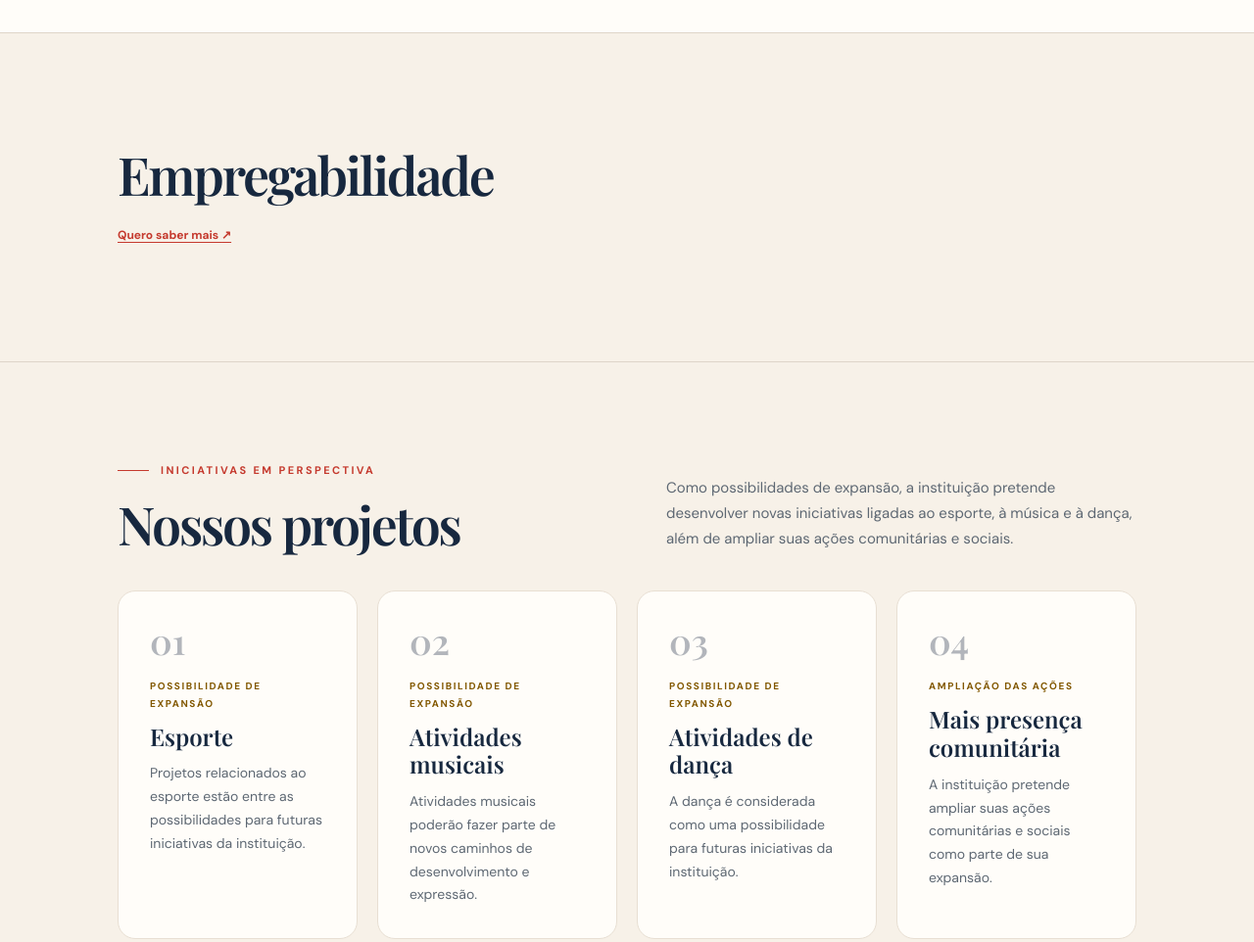
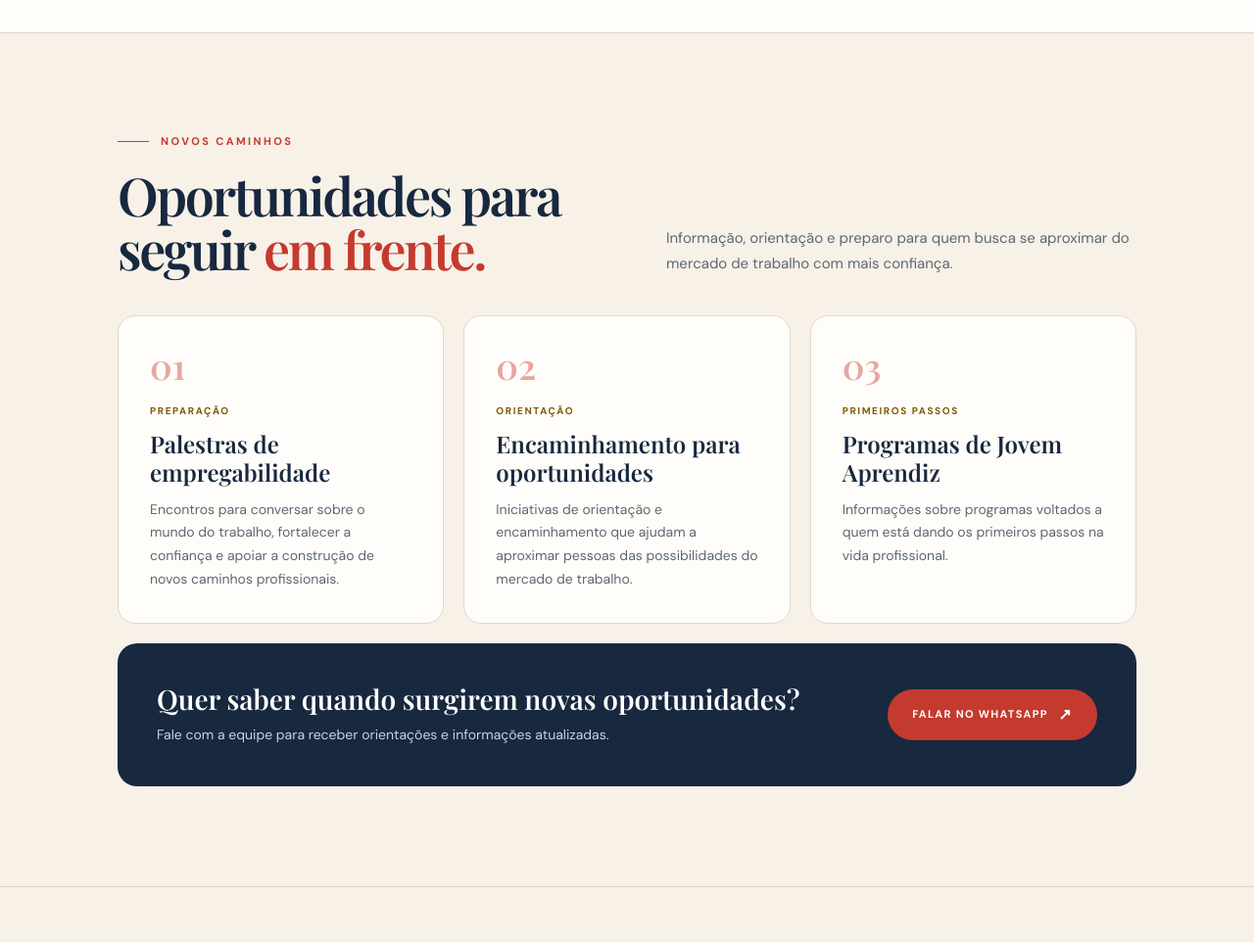
Before and after one commit to Hug0Rios/Landing_Brasao, a plain HTML site: page index.html in a window 1280 px wide. Shown: the part 6580-7542 px from the top of the page at 98% size. Drawn offline with nearby package versions, Linux system fonts and the light colour scheme.

Commit message:
Adiciona seções de empregabilidade e contato

```diff
--- a/css/style.css
+++ b/css/style.css
@@ -613,3 +613,71 @@ h1 em, h2 em { color: var(--red); font-style: normal; }
   #capacitacao .training-join .section-actions { grid-area: acao; }
   #capacitacao .training-steps { grid-area: passos; gap: 2rem; }
 }
+
+/* Empregabilidade e contato */
+#empregabilidade, #contato {
+  display: block;
+  min-block-size: 0;
+  padding-block: clamp(4.5rem, 8vw, 7.5rem);
+}
+#empregabilidade .employment-heading { margin-bottom: 2.5rem; }
+#empregabilidade .employment-heading > p { max-width: 30rem; color: var(--muted); font-size: .9375rem; }
+#empregabilidade .employment-grid { display: grid; gap: 1rem; }
+#empregabilidade .employment-card {
+  min-width: 0;
+  padding: clamp(1.5rem, 3vw, 2rem);
+  border: 1px solid #e2d7ca;
+  border-radius: 1.125rem;
+  background: var(--paper);
+}
+#empregabilidade .employment-card-number {
+  display: block;
+  margin-bottom: 1.25rem;
+  color: #c53a2e70;
+  font: 600 2.25rem/1 var(--display);
+}
+#empregabilidade .employment-card-label, #contato .contact-panel-label {
+  margin-bottom: .65rem;
+  color: #825800;
+  font-size: .625rem;
+  font-weight: 700;
+  letter-spacing: .16em;
+  text-transform: uppercase;
+}
+#empregabilidade .employment-card h3 { margin-bottom: .75rem; color: var(--navy); }
+#empregabilidade .employment-card > p:not(.employment-card-label) { color: var(--muted); font-size: .875rem; line-height: 1.7; }
+#empregabilidade .employment-cta {
+  display: flex;
+  flex-wrap: wrap;
+  align-items: center;
+  justify-content: space-between;
+  gap: 1.5rem 2rem;
+  margin-top: 1.25rem;
+  padding: clamp(1.5rem, 4vw, 2.5rem);
+  border-radius: 1.25rem;
+  background: var(--navy);
+  color: white;
+}
+#empregabilidade .employment-cta h3 { font-size: clamp(1.375rem, 2.6vw, 1.75rem); }
+#empregabilidade .employment-cta p { max-width: 37rem; margin-top: .5rem; color: #c9d3df; font-size: .875rem; }
+#empregabilidade .employment-cta :focus-visible { outline-color: var(--gold); }
+#contato .contact-grid { display: grid; align-items: center; gap: 2rem 4rem; }
+#contato h2 em { color: var(--gold); }
+#contato .contact-copy { max-width: 35rem; margin-top: 1.5rem; color: #d3dbe5; }
+#contato .contact-panel {
+  padding: clamp(1.5rem, 3vw, 2.25rem);
+  border: 1px solid #8394a966;
+  border-radius: 1.25rem;
+  background: #102238;
+}
+#contato .contact-panel-label { color: var(--gold); }
+#contato .contact-panel h3 { font-size: clamp(1.375rem, 2.6vw, 1.75rem); }
+#contato .contact-panel ul { display: grid; gap: .8rem; margin: 1.25rem 0 0; padding: 0; list-style: none; color: #d3dbe5; font-size: .875rem; }
+#contato .contact-panel li { display: flex; align-items: baseline; gap: .65rem; }
+#contato .contact-panel li::before { flex: 0 0 .4rem; width: .4rem; height: .4rem; border-radius: 50%; background: var(--gold); content: ""; }
+@media (width >= 48rem) {
+  #empregabilidade .employment-grid { grid-template-columns: repeat(3, minmax(0, 1fr)); gap: 1.25rem; }
+}
+@media (width >= 64rem) {
+  #contato .contact-grid { grid-template-columns: minmax(0, 1.15fr) minmax(20rem, .85fr); }
+}
--- a/index.html
+++ b/index.html
@@ -270,10 +270,40 @@
     </section>
 
     <section class="section section--sand" id="empregabilidade" aria-labelledby="titulo-empregabilidade">
-      <div class="container section-intro">
-        <h2 id="titulo-empregabilidade">Empregabilidade</h2>
-        <div class="section-actions">
-          <a class="text-link" href="#contato">Quero saber mais <span aria-hidden="true">↗</span></a>
+      <div class="container">
+        <div class="section-heading employment-heading">
+          <div>
+            <p class="section-label">Novos caminhos</p>
+            <h2 id="titulo-empregabilidade">Oportunidades para seguir <em>em frente.</em></h2>
+          </div>
+          <p>Informação, orientação e preparo para quem busca se aproximar do mercado de trabalho com mais confiança.</p>
+        </div>
+        <div class="employment-grid">
+          <article class="employment-card">
+            <span class="employment-card-number" aria-hidden="true">01</span>
+            <p class="employment-card-label">Preparação</p>
+            <h3>Palestras de empregabilidade</h3>
+            <p>Encontros para conversar sobre o mundo do trabalho, fortalecer a confiança e apoiar a construção de novos caminhos profissionais.</p>
+          </article>
+          <article class="employment-card">
+            <span class="employment-card-number" aria-hidden="true">02</span>
+            <p class="employment-card-label">Orientação</p>
+            <h3>Encaminhamento para oportunidades</h3>
+            <p>Iniciativas de orientação e encaminhamento que ajudam a aproximar pessoas das possibilidades do mercado de trabalho.</p>
+          </article>
+          <article class="employment-card">
+            <span class="employment-card-number" aria-hidden="true">03</span>
+            <p class="employment-card-label">Primeiros passos</p>
+            <h3>Programas de Jovem Aprendiz</h3>
+            <p>Informações sobre programas voltados a quem está dando os primeiros passos na vida profissional.</p>
+          </article>
+        </div>
+        <div class="employment-cta">
+          <div>
+            <h3>Quer saber quando surgirem novas oportunidades?</h3>
+            <p>Fale com a equipe para receber orientações e informações atualizadas.</p>
+          </div>
+          <a class="button" href="https://wa.me/5532935033847?text=Ol%C3%A1!%20Quero%20saber%20mais%20sobre%20as%20oportunidades%20de%20empregabilidade%20do%20Bras%C3%A3o%20da%20Esperan%C3%A7a.">Falar no WhatsApp <span aria-hidden="true">↗</span></a>
         </div>
       </div>
     </section>
@@ -320,11 +350,26 @@
     </section>
 
     <section class="section section--navy" id="contato" aria-labelledby="titulo-contato">
-      <div class="container section-intro">
-        <h2 id="titulo-contato">Contato</h2>
-        <div class="section-actions">
-          <a class="button button--gold" href="https://wa.me/5532935033847">WhatsApp <span aria-hidden="true">↗</span></a>
-          <a class="button button--outline-light" href="https://www.instagram.com/brasao_da_esperanca/">Instagram <span aria-hidden="true">↗</span></a>
+      <div class="container contact-grid">
+        <div>
+          <p class="section-label">Canais de comunicação</p>
+          <h2 id="titulo-contato">Vamos <em>conversar?</em></h2>
+          <p class="contact-copy">Para saber mais sobre nossas ações, cursos, oportunidades ou formas de apoiar o Brasão da Esperança, entre em contato com a nossa equipe.</p>
+          <div class="section-actions">
+            <a class="button button--gold" href="https://wa.me/5532935033847">WhatsApp <span aria-hidden="true">↗</span></a>
+            <a class="button button--outline-light" href="https://www.instagram.com/brasao_da_esperanca/">Instagram <span aria-hidden="true">↗</span></a>
+          </div>
+        </div>
+        <aside class="contact-panel" aria-labelledby="titulo-podemos-ajudar">
+          <p class="contact-panel-label">Estamos por aqui</p>
+          <h3 id="titulo-podemos-ajudar">Como podemos ajudar?</h3>
+          <ul>
+            <li>Informações sobre cursos e capacitação</li>
+            <li>Oportunidades de empregabilidade</li>
+            <li>Participação em ações e projetos</li>
+            <li>Formas de acompanhar ou apoiar a instituição</li>
+          </ul>
+        </aside>
         </div>
       </div>
     </section>
```
